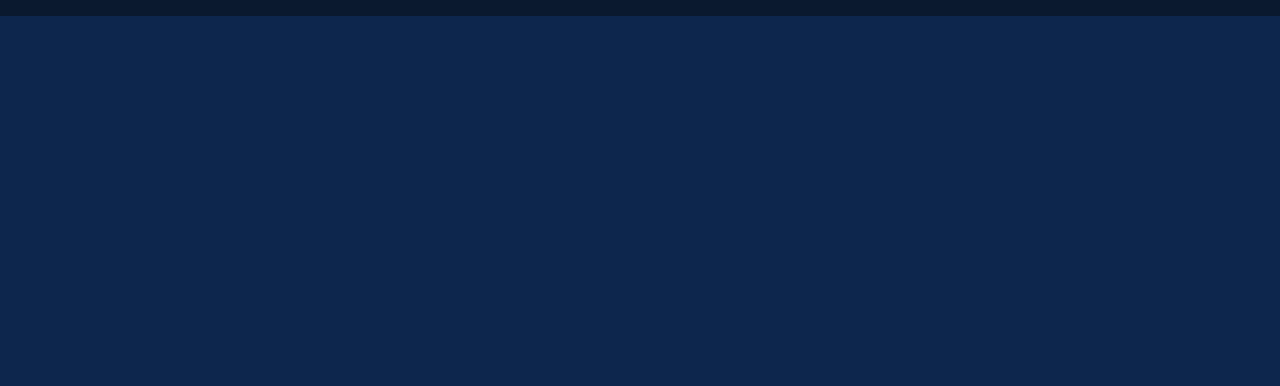
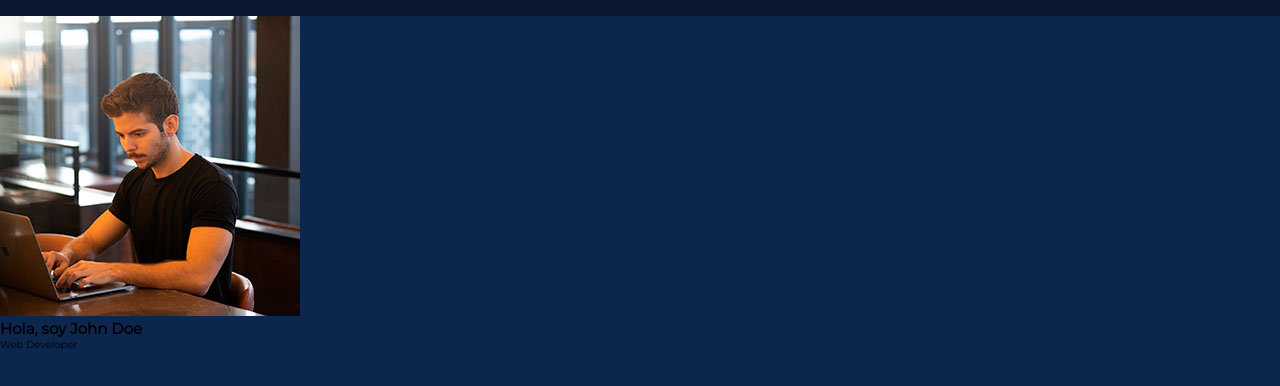
Before and after one commit to alfred3ks/ejer-html-css-kc, a plain HTML site: page index.html in a window 1280 px wide. Shown: the part 54-440 px from the top of the page. Drawn offline with Linux system fonts and the light colour scheme.

Commit message:
Creo estructura de presentacion en HTML y agrego los assets.

```diff
--- a/index.html
+++ b/index.html
@@ -34,5 +34,20 @@
     </nav>
   </header>
 
+  <main class="main">
+    <!-- presentation -->
+    <section class="presentation">
+      <div class="presentation__background"></div>
+      <div class="presentation__img">
+        <img src="./assets/img/john-doe-300.jpg" alt="John Doe Desarrollador web">
+      </div>
+      <div class="presentation__content">
+        <h1>Hola, soy John Doe</h1>
+        <p>Web Developer</p>
+      </div>
+
+    </section>
+  </main>
+
 </body>
 </html>
```
Also changed, not shown: assets/img/favicon.ico (added), assets/img/fondo-desktop.jpg (added), assets/img/fondo-mobile.jpg (added), assets/img/john-doe-300.jpg (added).
